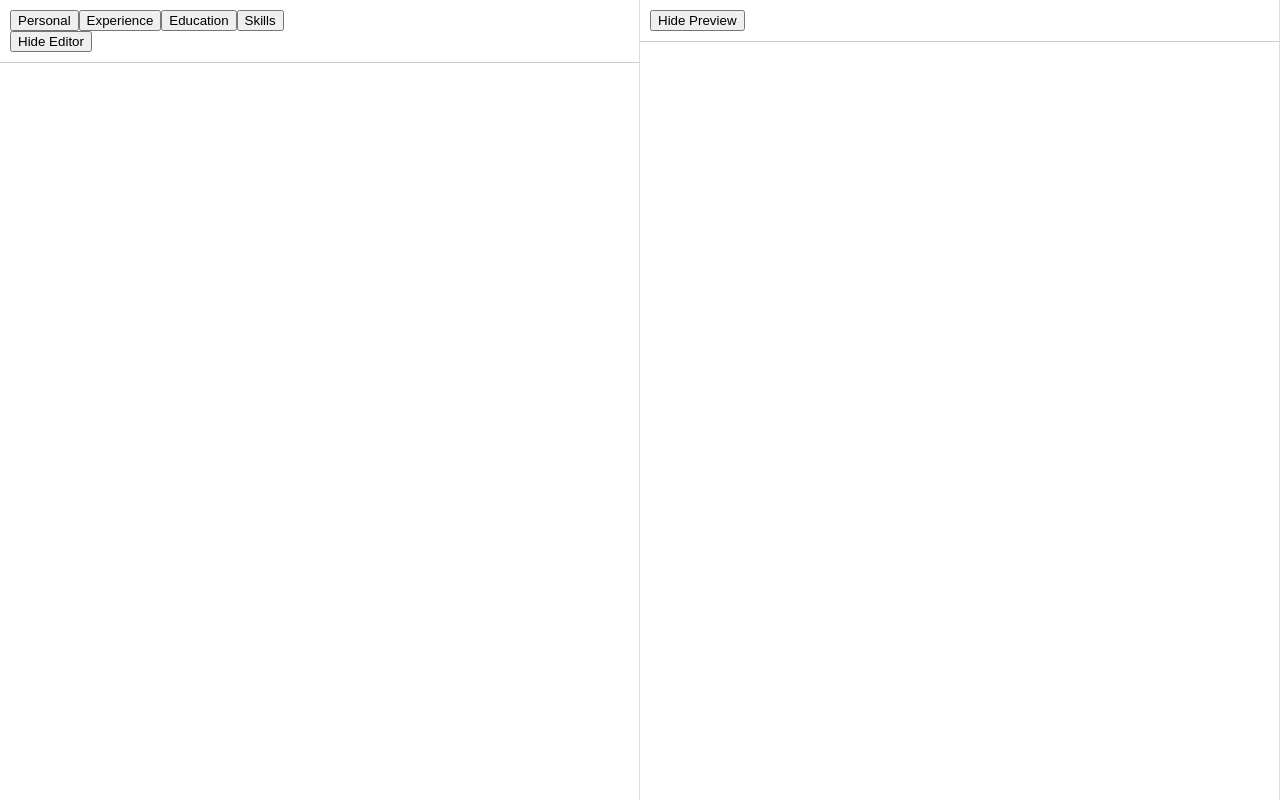
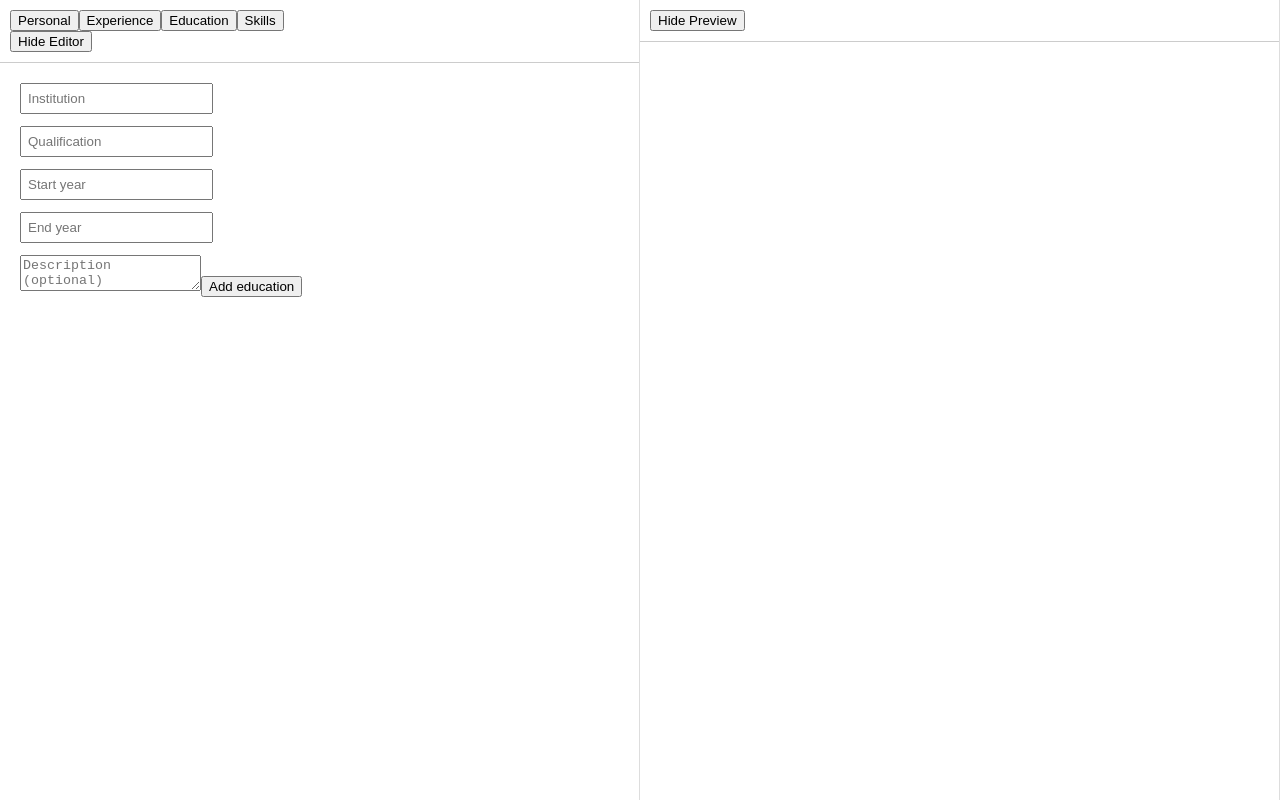
Before and after one commit to WillEdgington/react-cv-app, a React (Vite) app: page / in a window 1280 px wide. Both pictures are taken after a click on the button "Education". Built offline with nearby package versions, Linux system fonts and the light colour scheme.

Commit message:
first draft of EducationPage.jsx

```diff
--- a/src/CVContext.jsx
+++ b/src/CVContext.jsx
@@ -10,6 +10,7 @@ const initialState = {
     location: "",
   },
   skills: [],
+  education: [],
 }
 
 function reducer(state, action) {
--- a/src/components/editor/EditorPanel.jsx
+++ b/src/components/editor/EditorPanel.jsx
@@ -3,6 +3,7 @@ import Toolbar from "./Toolbar.jsx";
 
 import PersonalPage from "./sections/PersonalPage.jsx";
 import SkillsPage from "./sections/SkillsPage.jsx";
+import EducationPage from "./sections/EducationPage.jsx";
 
 export default function EditorPanel({ buttonLabel, onButtonClick }) {
   const [active, setActive] = useState("personal");
@@ -11,7 +12,7 @@ export default function EditorPanel({ buttonLabel, onButtonClick }) {
     switch (active) {
       case "personal": return <PersonalPage />;
       case "experience": return null;
-      case "education": return null;
+      case "education": return <EducationPage />;
       case "skills": return <SkillsPage />;
       default: return null;
     }
--- /dev/null
+++ b/src/components/editor/sections/EducationPage.jsx
@@ -0,0 +1,146 @@
+import { useCV } from "../../../CVContext.jsx"
+import { useState } from "react";
+
+function EducationList({ education, onDelete, onMove }) {
+  function educationBox(item, idx) {
+    return (
+      <div key={item.id} className="education-box">
+        <div className="education-summary">
+          <strong>{item.qualification}</strong>
+          <div>{item.school}</div>
+          <div>{item.startYear} {item.endYear && `- ${item.endYear}`}</div>
+        </div>
+
+        <div className="education-actions">
+          <button disabled={idx === 0} onClick={() => onMove(idx, -1)}>Up</button>
+          <button disabled={idx === education.length - 1} onClick={() => onMove(idx, 1)}>Down</button>
+          <button onClick={() => onDelete(education.id)}>Delete</button>
+        </div>
+      </div>
+    );
+  }
+
+  return (
+    <div className="education-list">
+      {education.map((item, idx) => educationBox(item, idx))}
+    </div>
+  );
+}
+
+function EducationForm({ onAdd }) {
+  const [form, setForm] = useState({
+    school: "",
+    qualification: "",
+    startYear: "",
+    endYear: "",
+    description: ""
+  });
+
+  function handleChange(e) {
+    setForm({
+      ...form,
+      [e.target.name]: e.target.value
+    });
+  }
+
+  function handleSubmit(e) {
+    e.preventDefault();
+
+    onAdd({
+      id: crypto.randomUUID(),
+      ...form
+    });
+
+    setForm({
+      school: "",
+      qualification: "",
+      startYear: "",
+      endYear: "",
+      description: ""
+    });
+  }
+
+  return (
+    <form onSubmit={handleSubmit} className="education-form">
+      <input
+        name="school"
+        placeholder="Institution"
+        value={form.school}
+        onChange={handleChange}
+        required
+      />
+
+      <input
+        name="qualification"
+        placeholder="Qualification"
+        value={form.qualification}
+        onChange={handleChange}
+        required
+      />
+
+      <input
+        name="startYear"
+        placeholder="Start year"
+        value={form.startYear}
+        onChange={handleChange}
+        required
+      />
+
+      <input
+        name="endYear"
+        placeholder="End year"
+        value={form.endYear}
+        onChange={handleChange}
+        required
+      />
+
+      <textarea
+        name="description"
+        placeholder="Description (optional)"
+        value={form.description}
+        onChange={handleChange}
+      />
+
+      <button type="submit">Add education</button>
+    </form>
+  );
+}
+
+export default function EducationPage() {
+  const { state, updateSection } = useCV();
+  const education = state.education;
+
+  function addEducation(entry) {
+    updateSection("education", [...education, entry]);
+  }
+
+  function deleteEducation(id) {
+    updateSection(
+      "education",
+      education.filter(education => education.id !== id)
+    );
+  }
+
+  function moveEducation(idx, direction) {
+    const target = idx + direction;
+    if (target < 0 || target >= education.length) return;
+
+    const newOrder = [...education];
+    [newOrder[idx], newOrder[target]] = [newOrder[target], newOrder[idx]];
+    updateSection("education", newOrder);
+  }
+
+  return (
+    <div className="section">
+      <EducationList
+        education={education}
+        onDelete={deleteEducation}
+        onMove={moveEducation}
+      />
+
+      <EducationForm
+        onAdd={addEducation}
+      />
+    </div>
+  );
+}
```
